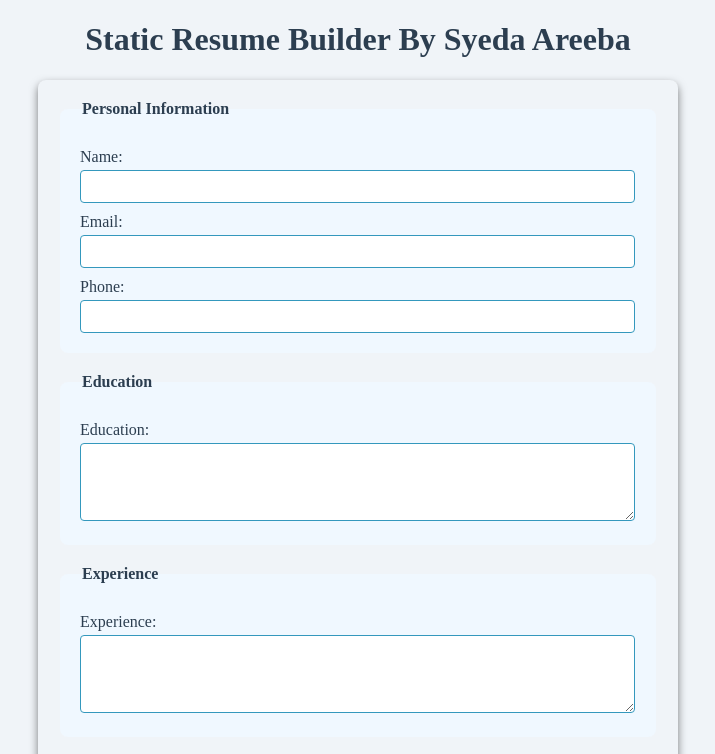
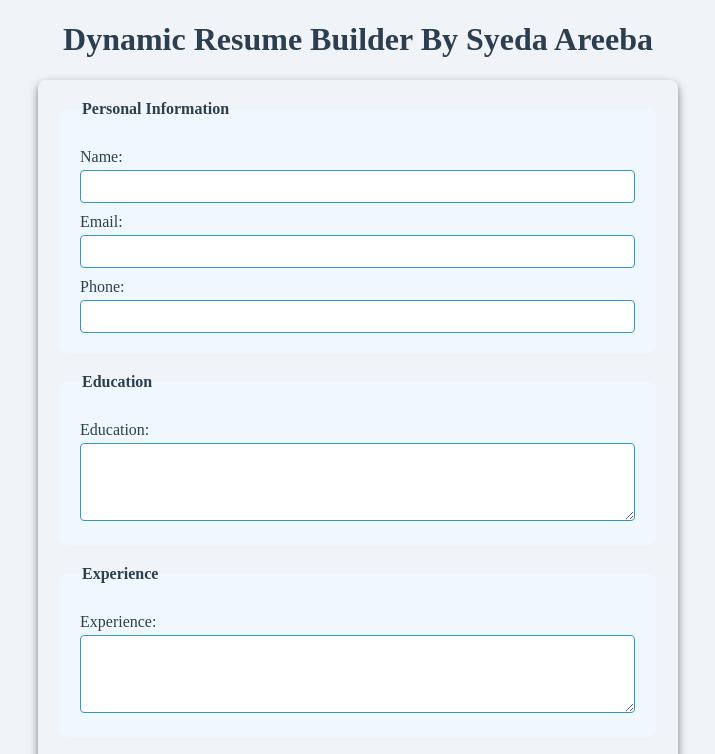
Before and after one commit to areeba-12/Dynamic_resume, a website: page index.html in a window 1280 px wide. Shown: the top 754 px of the page, without its empty margins (282-997 px from the left). Drawn offline with Linux system fonts and the light colour scheme.

Commit message:
index.html

```diff
--- a/index.html
+++ b/index.html
@@ -7,7 +7,7 @@
     <link rel="stylesheet" href="style.css">
 </head>
 <body>
-    <h1>Static Resume Builder By Syeda Areeba</h1>
+    <h1>Dynamic Resume Builder By Syeda Areeba</h1>
     <form id="resumeform">
         <fieldset>
             <legend>Personal Information</legend>
```
